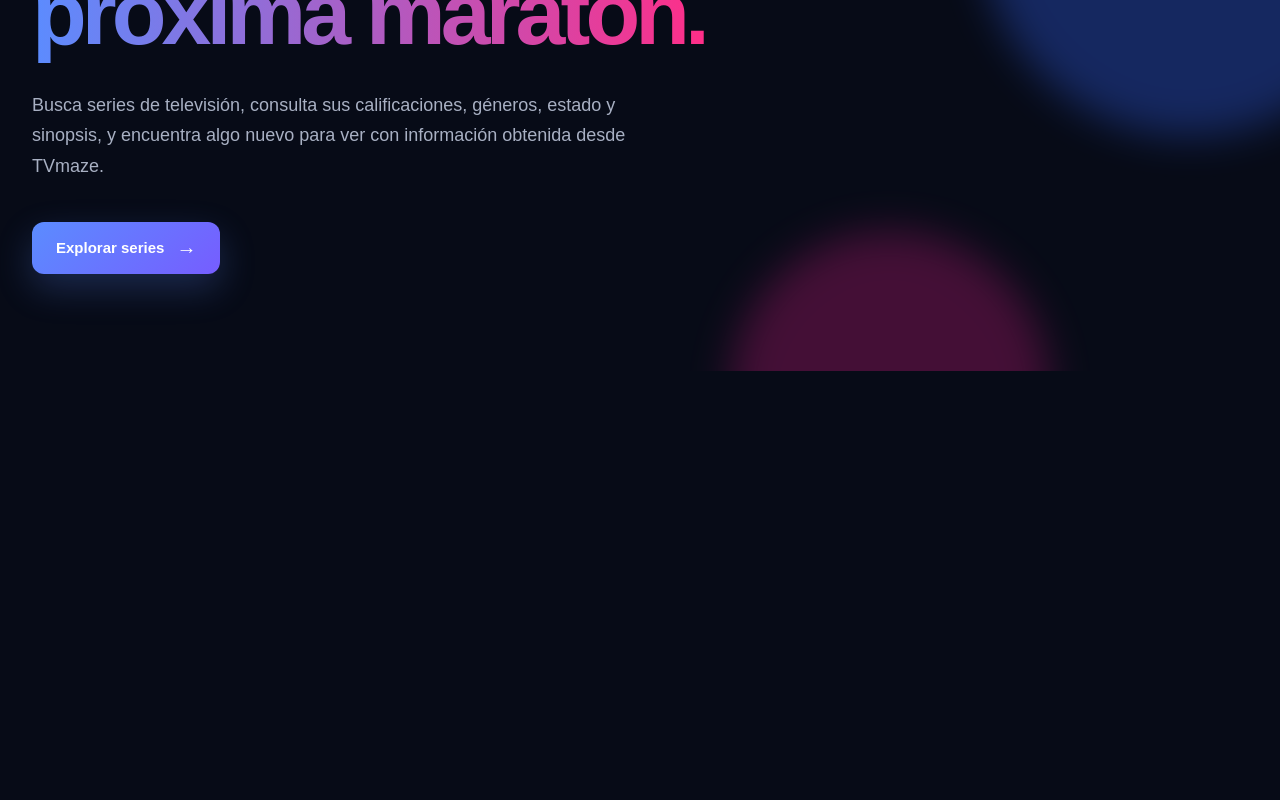
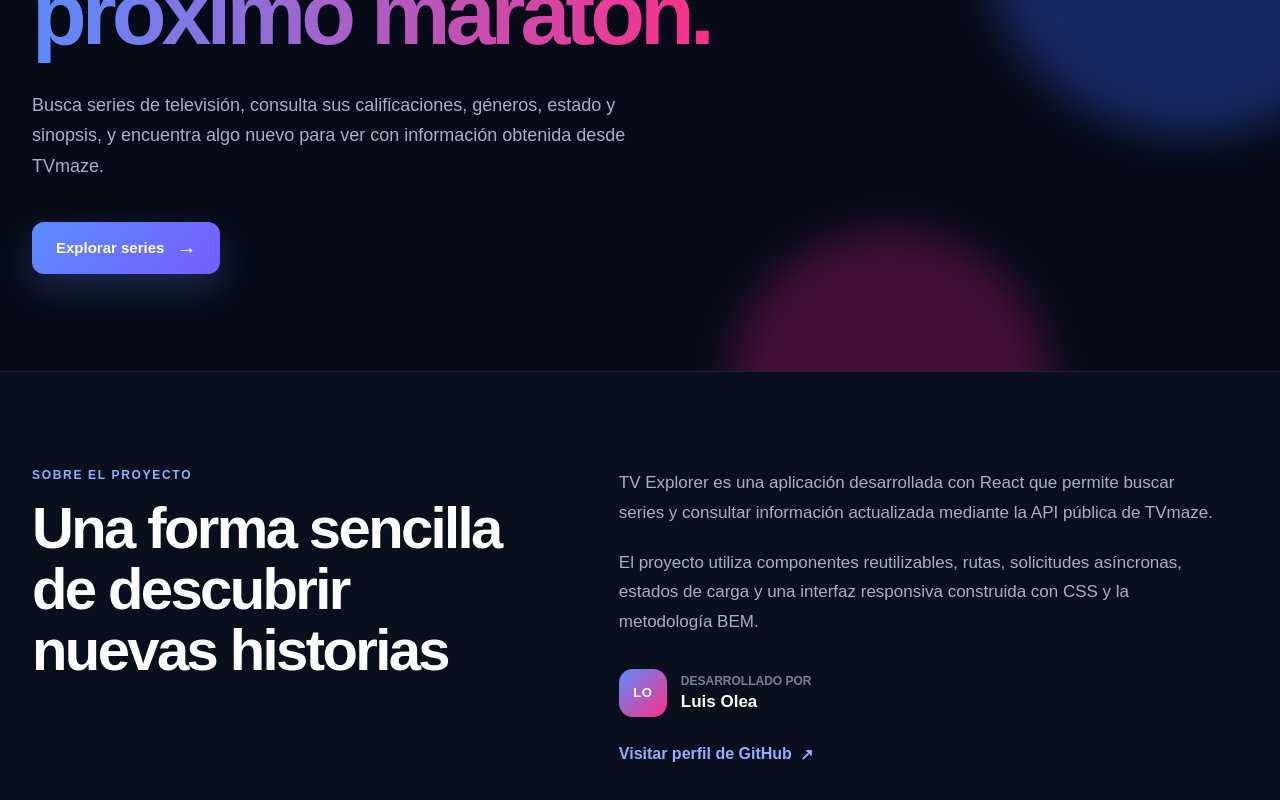
Before and after one commit to luisolea1/tv-explorer-frontend, a React (Vite) app: page / in a window 1280 px wide. Shown: the part 430-1230 px from the top of the page. Before the commit the page ends 801 px from the top, so only its background shows below. Built offline with nearby package versions, Linux system fonts and the light colour scheme.

Commit message:
Agrega la sección sobre el proyecto

```diff
--- /dev/null
+++ b/src/components/About/About.css
@@ -0,0 +1,130 @@
+.about {
+border-top: 1px solid rgb(255 255 255 / 8%);
+background-color: #0a0f1e;
+}
+
+.about__container {
+display: grid;
+width: 100%;
+max-width: 1280px;
+margin: 0 auto;
+padding: 96px 32px;
+gap: 72px;
+grid-template-columns: minmax(0, 0.9fr) minmax(0, 1.1fr);
+}
+
+.about__eyebrow {
+margin: 0 0 16px;
+color: #8eb0ff;
+font-size: 12px;
+font-weight: 700;
+letter-spacing: 0.14em;
+text-transform: uppercase;
+}
+
+.about__title {
+max-width: 500px;
+margin: 0;
+color: #ffffff;
+font-size: clamp(36px, 5vw, 58px);
+letter-spacing: -0.045em;
+line-height: 1.05;
+}
+
+.about__content {
+max-width: 600px;
+}
+
+.about__description {
+margin: 0;
+color: #a8b0c3;
+font-size: 17px;
+line-height: 1.75;
+}
+
+.about__description + .about__description {
+margin-top: 20px;
+}
+
+.about__author {
+display: flex;
+align-items: center;
+gap: 14px;
+margin-top: 32px;
+}
+
+.about__author-mark {
+display: flex;
+width: 48px;
+height: 48px;
+align-items: center;
+justify-content: center;
+border-radius: 14px;
+background: linear-gradient(135deg, #5b8cff, #ff2e88);
+color: #ffffff;
+font-size: 13px;
+font-weight: 800;
+letter-spacing: 0.04em;
+}
+
+.about__author-label {
+margin: 0;
+color: #778096;
+font-size: 12px;
+font-weight: 700;
+text-transform: uppercase;
+}
+
+.about__author-name {
+margin: 4px 0 0;
+color: #ffffff;
+font-size: 17px;
+font-weight: 700;
+}
+
+.about__link {
+  display: inline-flex;
+  align-items: center;
+  gap: 8px;
+  margin-top: 28px;
+  color: #8eb0ff;
+  font-weight: 700;
+  transition: color 0.2s ease;
+}
+
+.about__link:hover {
+  color: #ff2e88;
+}
+
+.about__link:focus-visible {
+border-radius: 4px;
+outline: 2px solid #5b8cff;
+outline-offset: 5px;
+}
+
+@media screen and (max-width: 1023px) {
+  .about__container {
+    gap: 48px;
+    grid-template-columns: 1fr;
+  }
+
+  .about__content {
+    max-width: 700px;
+  }
+}
+
+@media screen and (max-width: 767px) {
+  .about__container {
+    padding: 72px 20px;
+  }
+
+  .about__description {
+    font-size: 16px;
+  }
+}
+
+@media (prefers-reduced-motion: reduce) {
+  .about__link {
+    transition: none;
+  }
+}
--- /dev/null
+++ b/src/components/About/About.jsx
@@ -0,0 +1,55 @@
+import './About.css';
+
+function About() {
+return (
+
+<section className="about" aria-labelledby="about-title">
+    <div className="about__container">
+        <div className="about__heading">
+        <p className="about__eyebrow">Sobre el proyecto</p>
+
+        <h2 className="about__title" id="about-title">
+            Una forma sencilla de descubrir nuevas historias
+        </h2>
+        </div>
+
+        <div className="about__content">
+        <p className="about__description">
+            TV Explorer es una aplicación desarrollada con React que permite
+            buscar series y consultar información actualizada mediante la API
+            pública de TVmaze.
+        </p>
+
+        <p className="about__description">
+            El proyecto utiliza componentes reutilizables, rutas, solicitudes
+            asíncronas, estados de carga y una interfaz responsiva construida
+            con CSS y la metodología BEM.
+        </p>
+
+        <div className="about__author">
+            <span className="about__author-mark" aria-hidden="true">
+            LO
+            </span>
+
+            <div>
+            <p className="about__author-label">Desarrollado por</p>
+            <p className="about__author-name">Luis Olea</p>
+            </div>
+        </div>
+
+        <a
+            className="about__link"
+            href="https://github.com/luisolea1"
+            rel="noreferrer"
+            target="_blank"
+        >
+            Visitar perfil de GitHub
+            <span aria-hidden="true">↗</span>
+        </a>
+        </div>
+    </div>
+    </section>
+);
+}
+
+export default About;
--- a/src/components/Main/Main.jsx
+++ b/src/components/Main/Main.jsx
@@ -1,5 +1,6 @@
 import { Link } from 'react-router-dom';
 
+import About from '../About/About.jsx';
 import './Main.css';
 
 function Main() {
@@ -11,7 +12,7 @@ return (
 
         <h1 className="main__title" id="main-title">
             Descubre series que merecen tu
-            <span className="main__title-accent"> próxima maratón.</span>
+            <span className="main__title-accent"> próximo maratón.</span>
         </h1>
 
         <p className="main__description">
@@ -22,15 +23,17 @@ return (
 
         <Link className="main__button" to="/series">
             Explorar series
-        <span className="main__button-icon" aria-hidden="true">
+            <span className="main__button-icon" aria-hidden="true">
             →
-        </span>
+            </span>
         </Link>
         </div>
 
         <div className="main__glow main__glow_type_blue" aria-hidden="true" />
         <div className="main__glow main__glow_type_pink" aria-hidden="true" />
     </section>
+
+    <About />
     </main>
 );
 }
```
